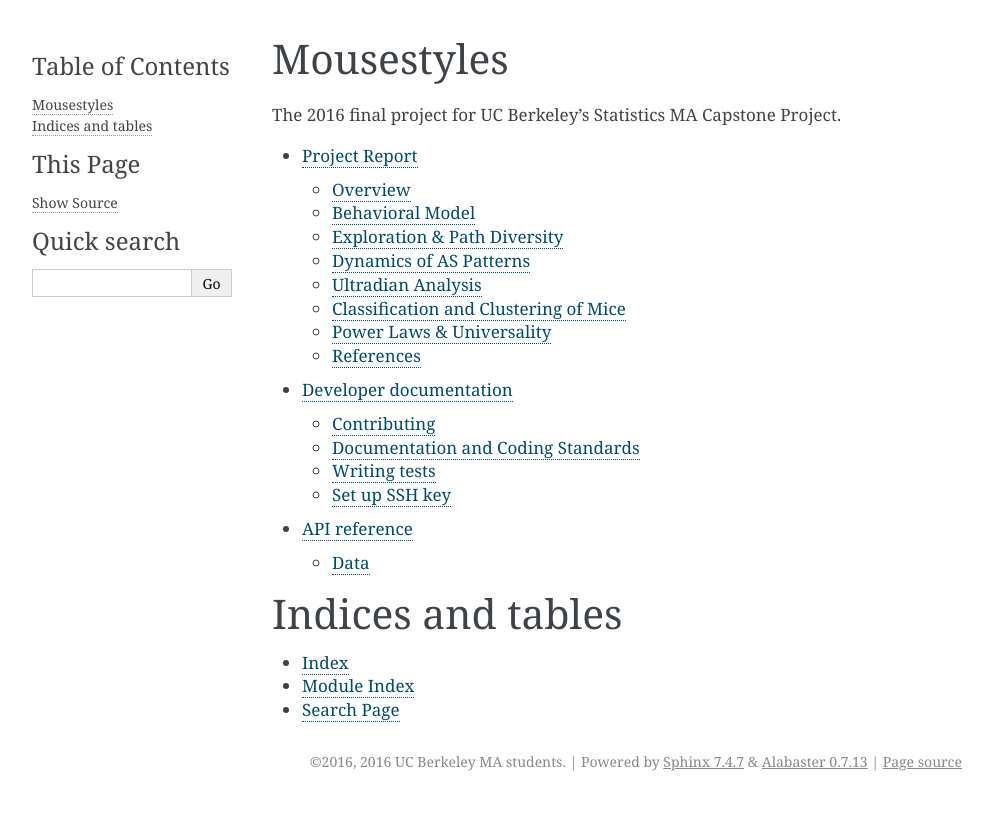
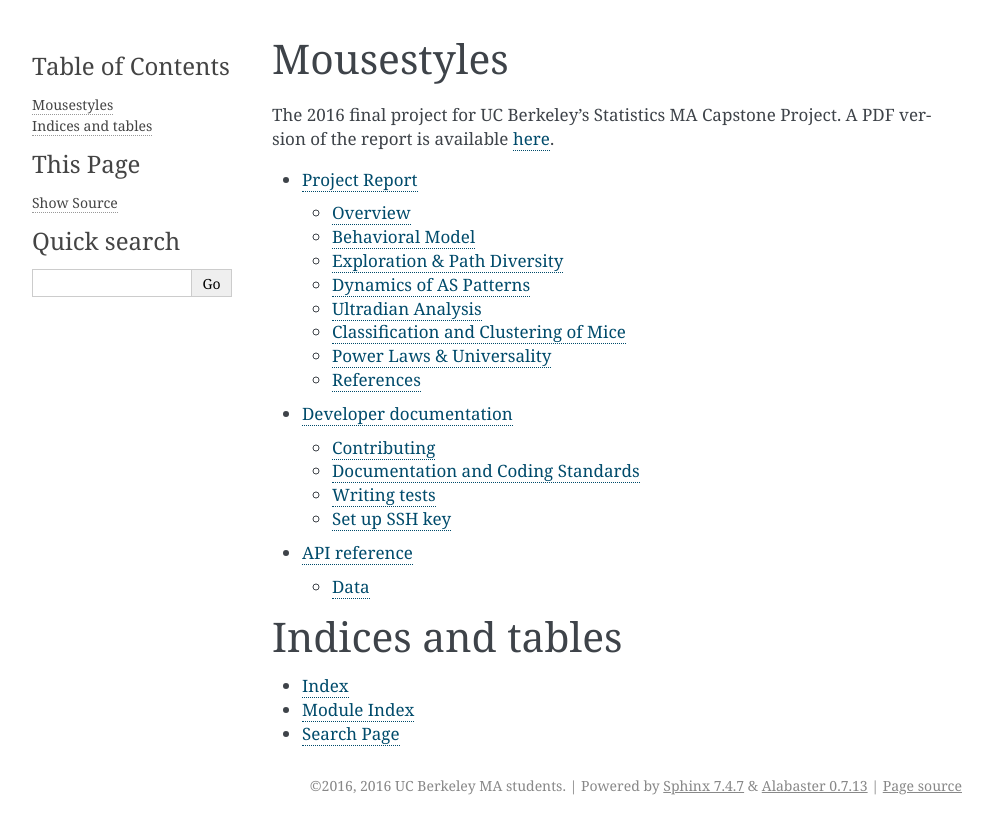
Before and after one commit to z357412526/mousestyles, a Sphinx documentation site: the page built from doc/source/index.rst, in a window 1280 px wide. Shown: the top 834 px of the page, without its empty margins (148-1141 px from the left). Built offline with Sphinx 7.4.7, drawn with Linux system fonts in a browser that asks for light colours.

Commit message:
DOC: add link to PDF

```diff
--- a/doc/source/index.rst
+++ b/doc/source/index.rst
@@ -4,6 +4,7 @@ Mousestyles
 .. only:: html
 
    The 2016 final project for UC Berkeley's Statistics MA Capstone Project.
+   A PDF version of the report is available `here <http://berkeley-stat222.github.io/mousestyles/mousestyles.pdf>`_.
 
 .. toctree::
    :maxdepth: 2
```
Also changed, not shown: 1 other file.
